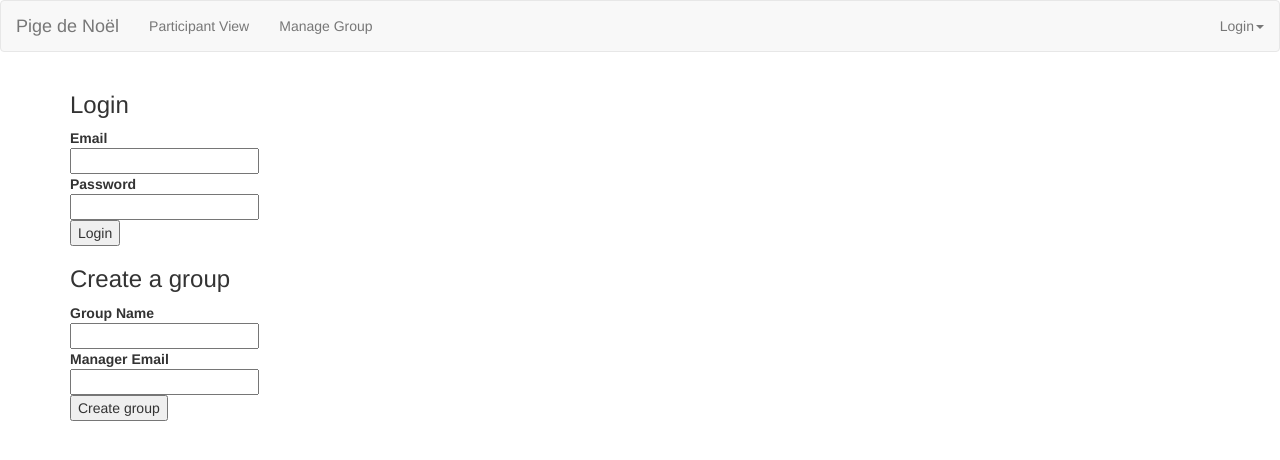
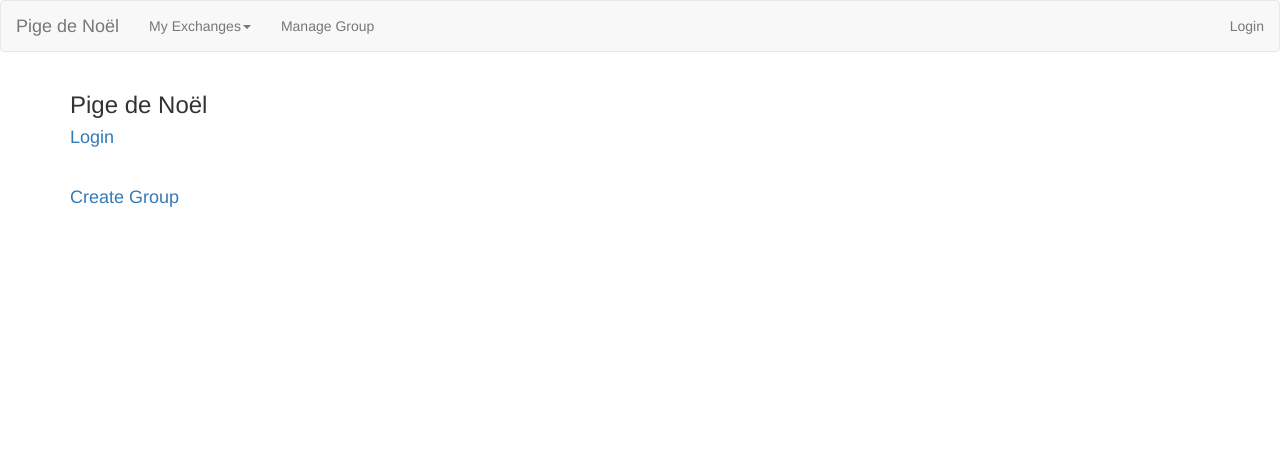
Before and after one commit to j-bro/pige-de-noel, a Python web app: template src/application/templates/home.html in a window 1280 px wide. Shown: the top 460 px of the page. Run offline with Jinja, Linux system fonts and the light colour scheme; the template is opened without the code that fills it, so the values that code supplies are empty; some libraries are stand-ins or nearby versions.

Commit message:
Started user management. Finished changing names of pages associated w/ models

```diff
--- a/src/application/templates/home.html
+++ b/src/application/templates/home.html
@@ -2,26 +2,12 @@
 
 {% block content %}
 
-<h3>Login</h3>
-<form class="login-form" action="{{ url_for('login') }}" method="post">
-    <dl>
-        <dt>Email</dt>
-        <dd><input type="text" name="email"></dd>
-        <dt>Password</dt>
-        <dd><input type="password" name="password"></dd>
-        <dd><input type="submit" value="Login"></dd>
-    </dl>
-</form>
+<h3>Pige de Noël</h3>
 
-<h3>Create a group</h3>
-<form class="create-group-form" action="{{ url_for('create_group') }}" method="post">
-    <dl>
-        <dt>Group Name</dt>
-        <dd><input type="text" name="group-name"></dd>
-        <dt>Manager Email</dt>
-        <dd><input type="text" name="email"></dd>
-        <dd><input type="submit" value="Create group"></dd>
-    </dl>
-</form>
+<h4><a href="{{ url_for('exchange') }}">Login</a></h4>
+
+<br>
+
+<h4><a href="{{ url_for('create_group') }}">Create Group</a></h4>
 
 {% endblock %}
--- a/src/application/templates/includes/nav.html
+++ b/src/application/templates/includes/nav.html
@@ -13,19 +13,33 @@
   <!-- Collect the nav links, forms, and other content for toggling -->
   <div class="collapse navbar-collapse" id="bs-example-navbar-collapse-1">
     <ul class="nav navbar-nav">
-      <li class="inactive"><a href="{{ url_for('participant_view') }}">Participant View</a></li>
+      <li class="dropdown">
+        <a href="#" class="dropdown-toggle" data-toggle="dropdown">My Exchanges<b class="caret"></b></a>
+          <ul class="dropdown-menu">
+            <li><a href="#">Exchange #1</a></li>
+            <li><a href="#">Exchange #2</a></li>
+            <li><a href="#">Exchange #3</a></li>
+          </ul>
+        </li>
       <li><a href="{{ url_for('manage_group') }}">Manage Group</a></li>
     </ul>
 
     <ul class="nav navbar-nav navbar-right">
+        {% if user %}
       <li class="dropdown">
-        <a href="#" class="dropdown-toggle" data-toggle="dropdown">Login<b class="caret"></b></a>
+        <a href="#" class="dropdown-toggle" data-toggle="dropdown">
+            {{ user.nickname() }}
+            <b class="caret"></b></a>
         <ul class="dropdown-menu">
-          <li><a href="#">Login</a></li>
+            <li><a href="#">Blah</a></li>
+          <li><a href="{{ url_for('account_settings') }}">Account Settings</a></li>
           <li class="divider"></li>
-          <li><a href="#">Separated link</a></li>
+          <li><a href="{{ url_for('logout') }}">Logout</a></li>
         </ul>
       </li>
+        {% else %}
+        <li><a href="{{ url_for('exchange') }}">Login</a></li>
+        {% endif %}
     </ul>
   </div><!-- /.navbar-collapse -->
 </nav>
--- a/src/application/urls.py
+++ b/src/application/urls.py
@@ -24,7 +24,9 @@ app.add_url_rule('/create_group', 'create_group', view_func=views.create_group,
 
 app.add_url_rule('/manage_group', 'manage_group', view_func=views.manage_group)
 
-app.add_url_rule('/participant_view', 'participant_view', view_func=views.participant_view)
+app.add_url_rule('/exchange', 'exchange', view_func=views.exchange)
+
+app.add_url_rule('/account_settings', 'account_settings', view_func=views.account_settings, methods=['GET', 'POST'])
 
 app.add_url_rule('/logout', 'logout', view_func=views.logout)
 
```
Also changed, not shown: app_structure.md (+2 -0 lines), src/application/templates/account_settings.html (added, +26 -0 lines), src/application/templates/create_group.html (added, +24 -0 lines), src/application/views.py (+30 -6 lines), README.md, src/application/templates/exchange.html (renamed from src/application/templates/participant_view.html).
